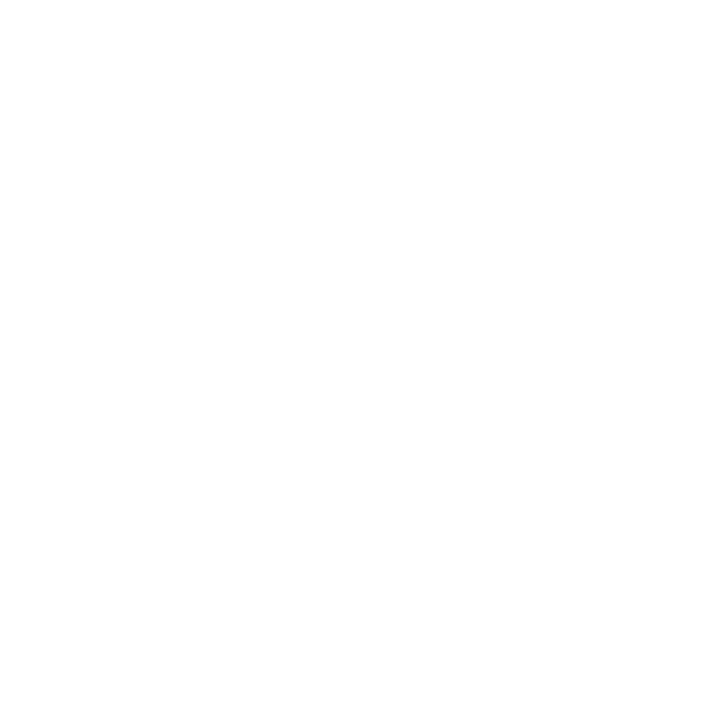
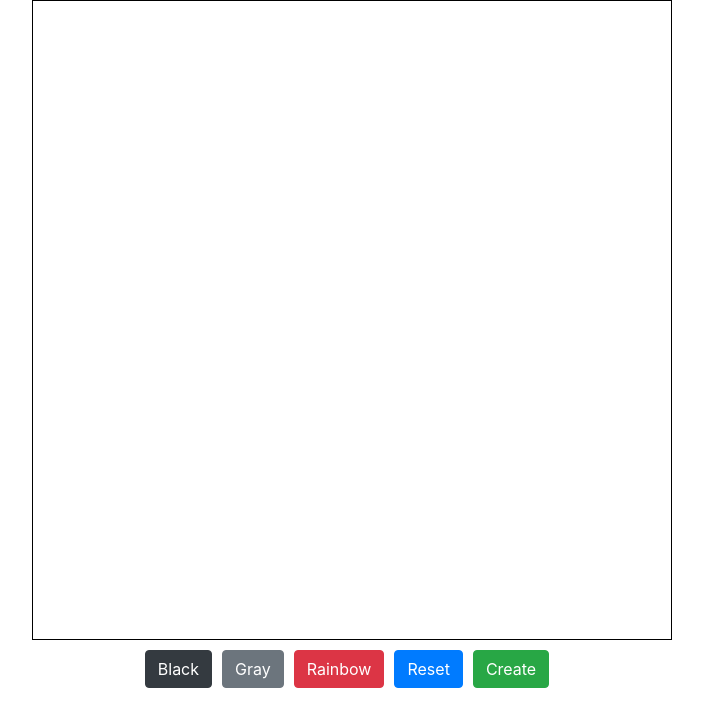
Before and after one commit to OluchukwuDivine/Etch-a-Sketch, a plain HTML site: page index.html in a window 1280 px wide. Shown: the whole page, without its empty margins (288-991 px from the left). Drawn offline with nearby package versions, Linux system fonts and the light colour scheme.

Commit message:
Almost done

```diff
--- a/index.html
+++ b/index.html
@@ -6,9 +6,20 @@
     <meta name="viewport" content="width=device-width, initial-scale=1.0">
     <title>Etch-a-Sketch</title>
     <link rel="stylesheet" href="style.css">
+    <link rel="stylesheet" href="https://cdn.jsdelivr.net/npm/bootstrap@4.4.1/dist/css/bootstrap.min.css" integrity="sha384-Vkoo8x4CGsO3+Hhxv8T/Q5PaXtkKtu6ug5TOeNV6gBiFeWPGFN9MuhOf23Q9Ifjh" crossorigin="anonymous">
 </head>
 <body>
-
+    <div class="container">
+        <div id="grid-container"></div>
+        <div class="all-btn">
+    <button class="btn btn-dark" onclick="setColor('black')">Black</button>
+    <!-- <button class="btn btn-info">Eraser</button> -->
+    <button class="btn btn-secondary" onclick="setColor('gray')">Gray</button>
+    <button class="btn btn-danger" onclick="setColor('random')">Rainbow</button>
+    <button class="btn btn-primary" onclick="resetBoard()">Reset</button>
+    <button id="get-size" class="btn btn-success">Create</button>
+</div>
+    </div>
 </body>
 <script src="main.js"></script>
 </html>
--- a/main.js
+++ b/main.js
@@ -0,0 +1,57 @@
+let color= "black";
+
+document.addEventListener("DOMContentLoaded", function(){
+    drawGrid(16);
+
+    let sizeBtn= document.getElementById("get-size");
+sizeBtn.addEventListener("click", function(){
+    let size= getSize();
+    drawGrid(size);
+})
+})
+
+
+function drawGrid(size){
+    let board= document.getElementById("grid-container");
+
+    board.style.gridTemplateColumns= `repeat(${size}, 1fr)`;
+    board.style.gridTemplateRows= `repeat(${size}, 1fr)`;
+
+    let allGrids= size * size;
+
+    for(let i = 0; i < allGrids; i++){
+        let div= document.createElement("div");
+        div.addEventListener("mouseover", colorDiv)
+        board.insertAdjacentElement("beforeend", div);
+
+    }
+
+}
+    function getSize(){
+        let input= prompt("Input grid size");
+        if (input =="" || input > 100 || input < 1){
+            prompt("Size should be between 1 and 100");
+        }
+        else{
+            return input;
+        }
+    }
+
+function colorDiv(){
+    if(color == "random"){
+        this.style.backgroundColor = `hsl(${Math.random() * 360}, 100%, 50%)`
+    }
+    else if (color == "gray"){
+        this.style.backgroundColor = "gray"
+    }
+    else{
+        this.style.backgroundColor= 'black'
+    }
+}
+function setColor(colorChoice){
+    color= colorChoice;
+}
+function resetBoard(){
+    let divs= document.querySelectorAll("div");
+    divs.forEach((div) => div.style.backgroundColor= "white");
+}
--- a/style.css
+++ b/style.css
@@ -0,0 +1,29 @@
+*{
+    margin: 0;
+    padding: 0;
+    box-sizing: border-box;
+}
+.container{
+    display: flex;
+    flex-direction: column;
+}
+#grid-container{
+    margin-bottom: 10px;
+    display: grid;
+    margin-left: auto;
+    margin-right: auto;
+    border: 1px solid black;
+    width: 50vw;
+    height: 50vw;
+}
+.all-btn{
+    display: flex;
+    justify-content: center;
+}
+button{
+    margin-right: 10px !important;
+}
+
+#reset{
+
+}
```
